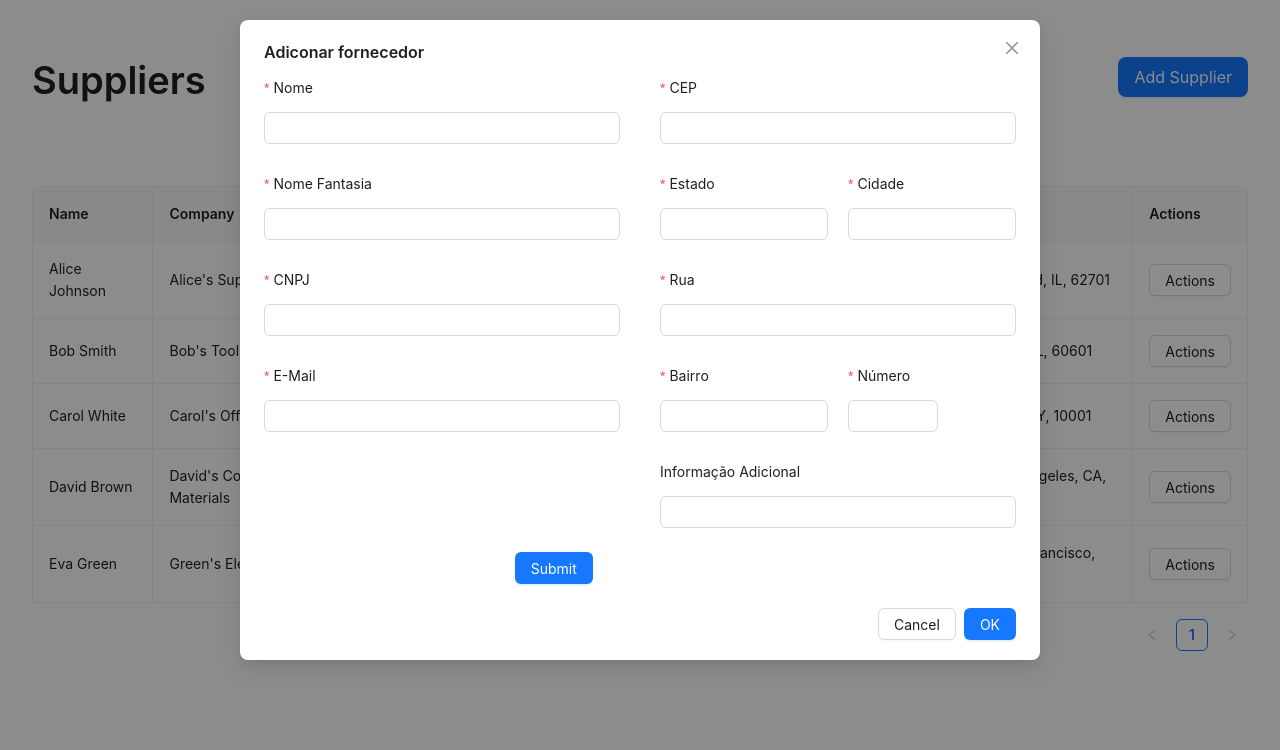
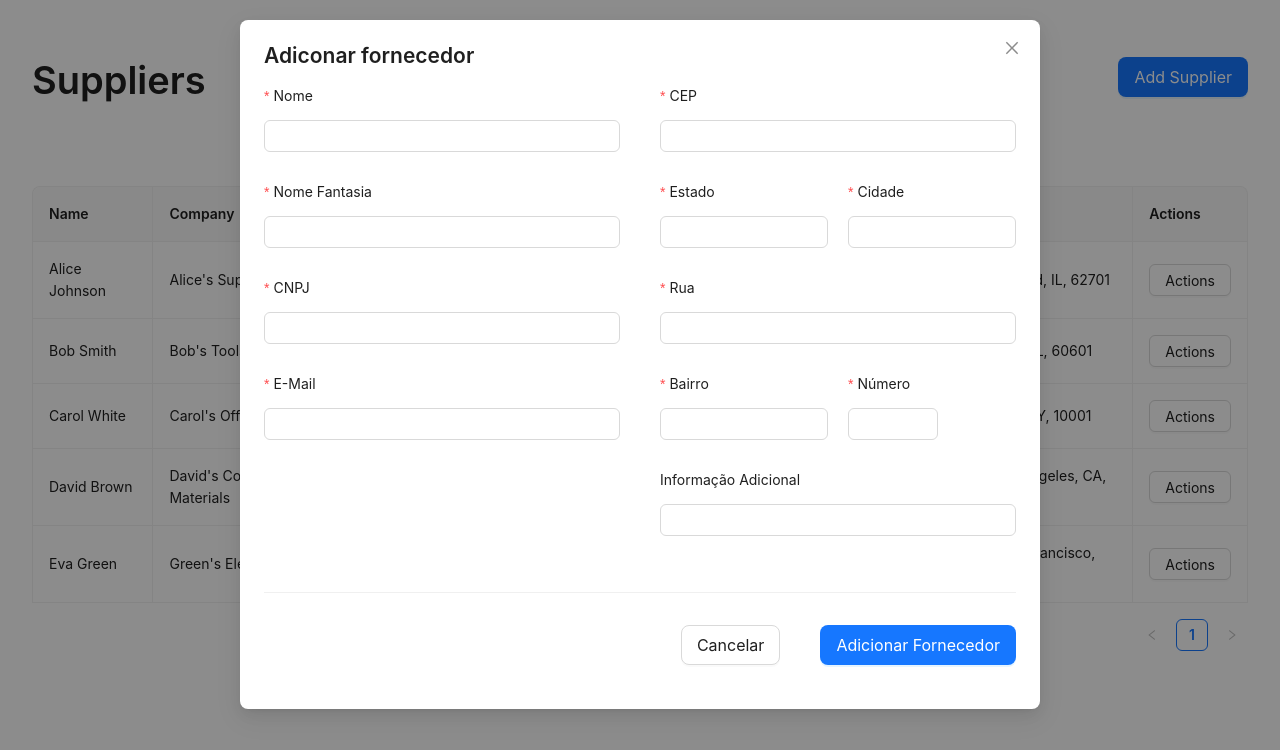
Before and after one commit to VictorM-Coder/desafio-insightlab, a React (Vite) app in the folder client/: page / in a window 1280 px wide. Both pictures are taken after a click on the button "Add Supplier". Shown: the top 750 px of the page. Built offline with nearby package versions, Linux system fonts and the light colour scheme.

Commit message:
refactor(client):adjust modal buttons

```diff
--- a/client/src/components/ModalSup.tsx
+++ b/client/src/components/ModalSup.tsx
@@ -1,5 +1,5 @@
 import {forwardRef, useImperativeHandle, useState} from "react";
-import {Button, Col, Form, FormProps, Input, InputNumber, Modal, Row} from "antd";
+import {Button, Col, Divider, Form, FormProps, Input, InputNumber, Modal, Row, Space} from "antd";
 import SupplierTypeRequest from "../types/SupplierTypeRequest.ts";
 
 interface Props {
@@ -40,7 +40,7 @@ const ModalSup = forwardRef(({ title, supplier }: Props, ref) => {
     };
 
     return (
-        <Modal width="800px" style={{ top: 20 }} title={title} open={isModalOpen} onOk={handleOk} onCancel={handleCancel}>
+        <Modal width="800px" style={{ top: 20 }} title={title} open={isModalOpen} footer={null} onCancel={handleCancel}>
             <Form
                 name="basic"
                 labelCol={{ span: 24 }}
@@ -51,6 +51,7 @@ const ModalSup = forwardRef(({ title, supplier }: Props, ref) => {
                 autoComplete="off"
             >
 
+                <Space direction="vertical">
                     <Row gutter={40}>
                         <Col span={24} md={12}>
                             <Form.Item<SupplierTypeRequest>
@@ -150,15 +151,24 @@ const ModalSup = forwardRef(({ title, supplier }: Props, ref) => {
                             >
                                 <Input />
                             </Form.Item>
-
                         </Col>
                     </Row>
-
-                <Form.Item wrapperCol={{ offset: 8, span: 16 }}>
-                    <Button type="primary" htmlType="submit">
-                        Submit
+                    <Divider />
+                    <Row justify="end">
+                        <Space size={40}>
+                            <Form.Item>
+                                <Button type="default" onClick={handleCancel} size={"large"}>
+                                    Cancelar
                                 </Button>
                             </Form.Item>
+                            <Form.Item>
+                                <Button type="primary" htmlType="submit" size={"large"}>
+                                    Adicionar Fornecedor
+                                </Button>
+                            </Form.Item>
+                        </Space>
+                    </Row>
+                </Space>
             </Form>
         </Modal>
     );
--- a/client/src/index.css
+++ b/client/src/index.css
@@ -0,0 +1,3 @@
+.ant-modal-header .ant-modal-title {
+    font-size: 1.5em;
+}
```
Lines whose indentation alone changed are shown as unchanged.
